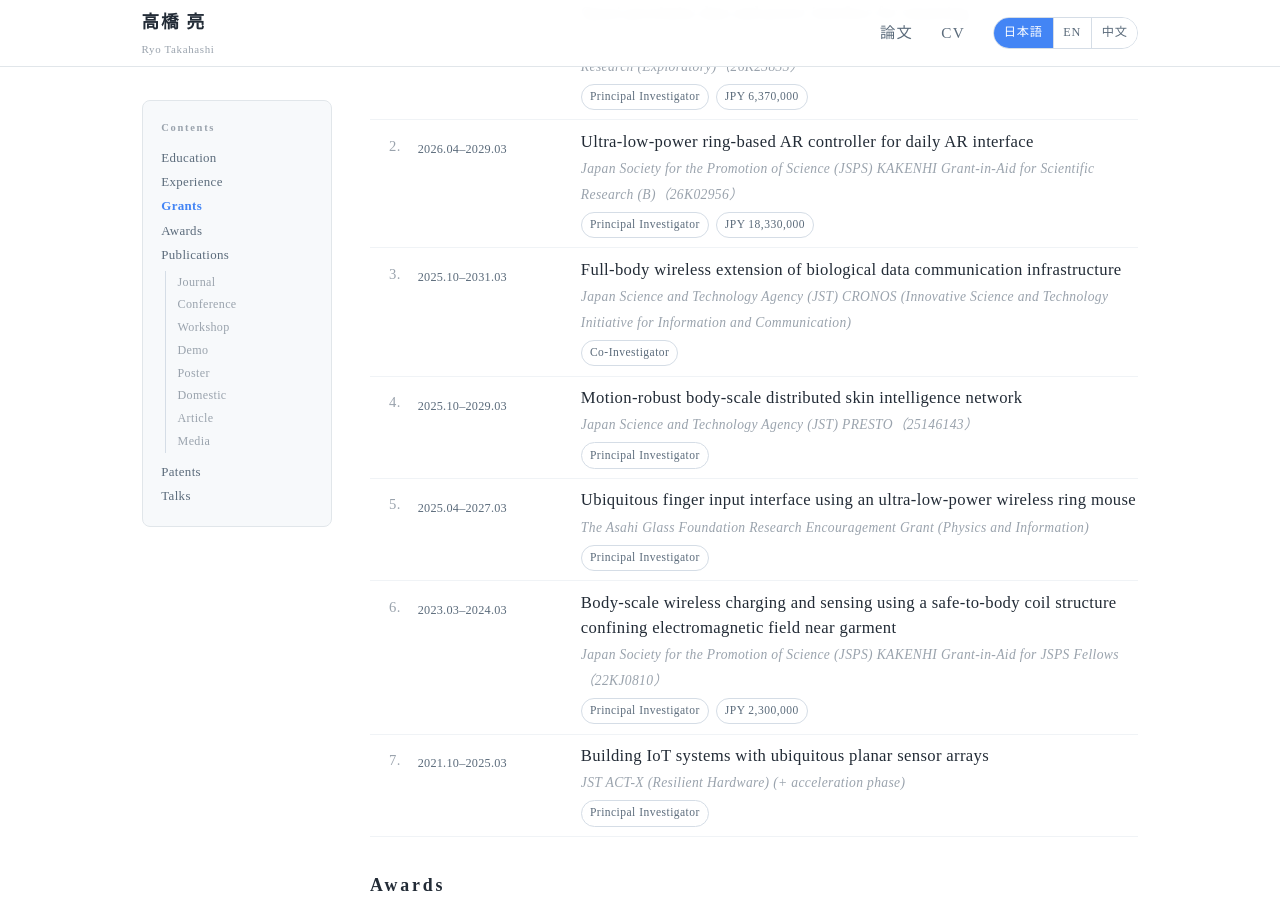
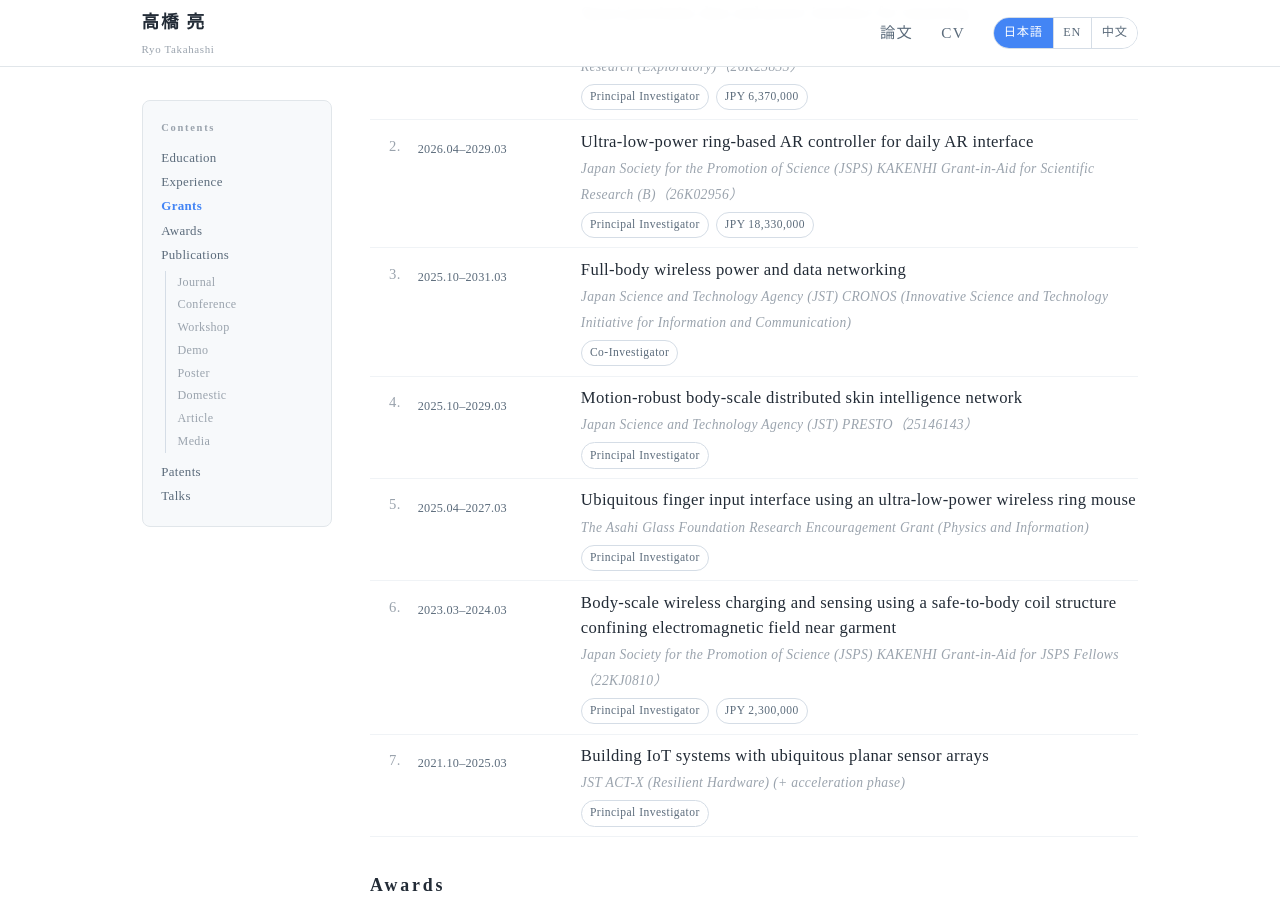
Before and after one commit to takahashiryo/takahashiryo.github.io, a Jekyll site: the page built from _pages/ja-cv.html, in a window 1280 px wide and 900 px high, scrolled down 1349 px. Built offline with Jekyll 4.4.1, drawn with Linux system fonts in a browser that asks for light colours.

Commit message:
JST CRONOS の課題名の英題を Full-body wireless power and data networking にする
こちらで訳して ★（要確認）を付けていたものを、本人指定の表記に差し替えた。
本人指定なので ★ も外している。

Co-Authored-By: Claude Opus 5 <noreply@anthropic.com>

```diff
--- a/_data/terms.yml
+++ b/_data/terms.yml
@@ -69,7 +69,7 @@
 # JST・財団の4件は英語版が無いので訳した（★）。
 "指輪デバイスへの準近接な無線通信・給電インタフェース": "Quasi-proximity data and power interface for smartring"
 "DailyAR入力インタフェースに向けた超低電力な指輪型無線ARコントローラ": "Ultra-low-power ring-based AR controller for daily AR interface"
-"生体データ通信インフラの無線フルボディ化": "Full-body wireless extension of biological data communication infrastructure"   # ★
+"生体データ通信インフラの無線フルボディ化": "Full-body wireless power and data networking"
 "激しい動きにも耐える全身分散スキン知能ネットワーク": "Motion-robust body-scale distributed skin intelligence network"   # ★
 "極低消費電力の指輪型無線マウスによるユビキタスな指入力インタフェース": "Ubiquitous finger input interface using an ultra-low-power wireless ring mouse"   # ★
 "衣類近傍へ電磁界を閉じ込めるコイル構造による衣服全面での無線給電・センシング": "Body-scale wireless charging and sensing using a safe-to-body coil structure confining electromagnetic field near garment"
```
